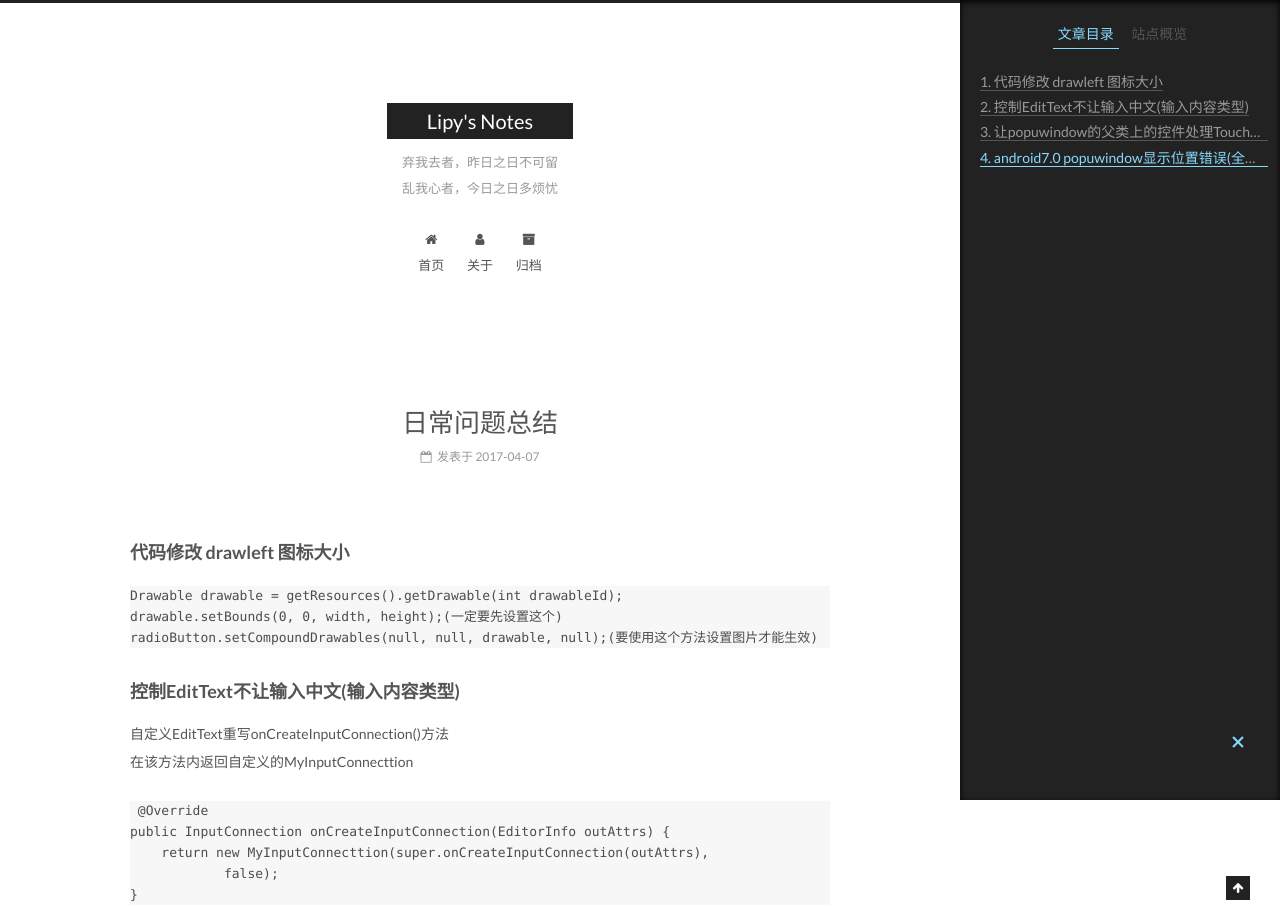
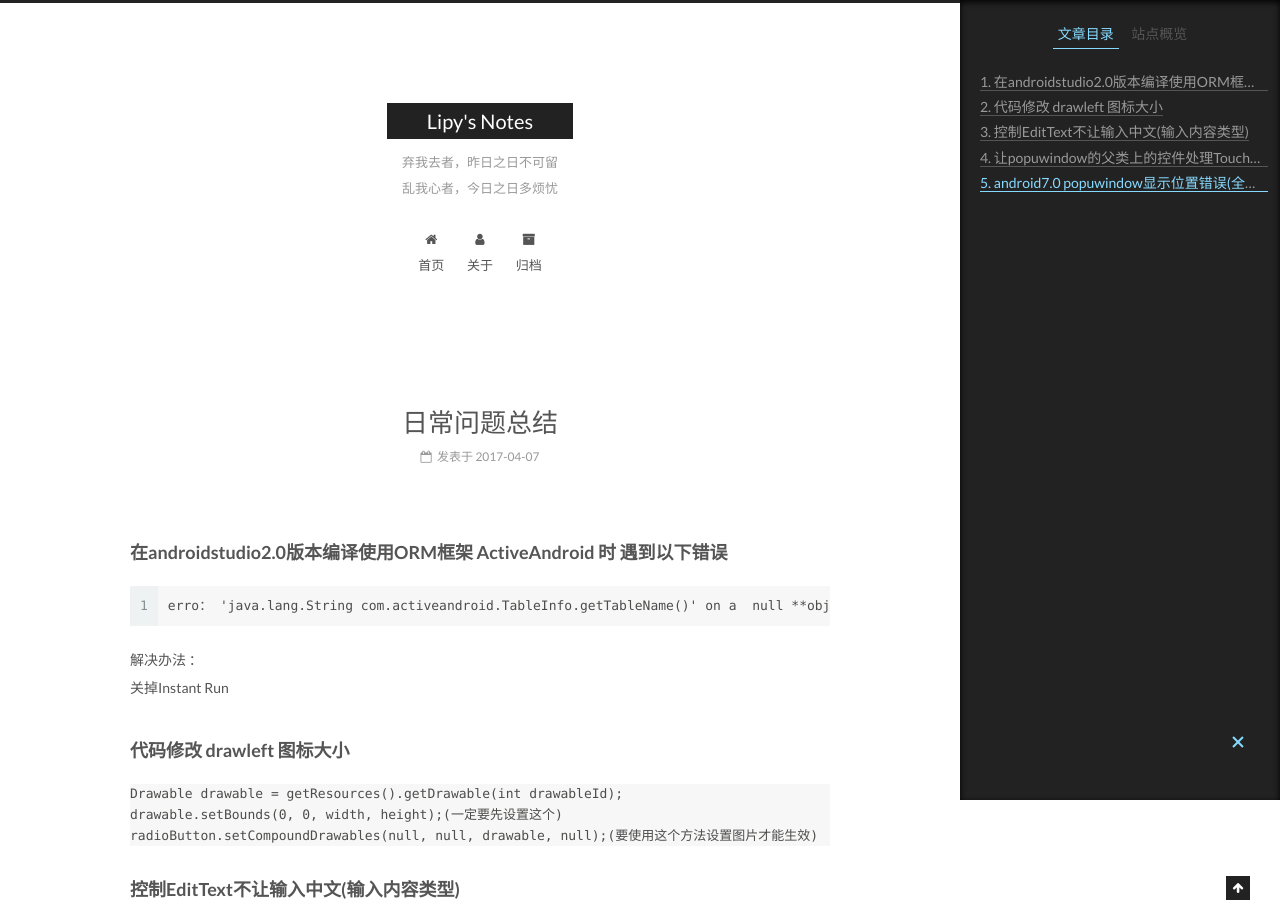
Before and after one commit to lpy19930103/lipy.github.io, a plain HTML site: page 2017/04/07/日常问题总结/index.html in a window 1280 px wide. Shown: the top 908 px of the page. Drawn offline with Linux system fonts and the light colour scheme.

Commit message:
Site updated: 2017-05-05 10:22:47

```diff
--- a/2017/04/07/日常问题总结/index.html
+++ b/2017/04/07/日常问题总结/index.html
@@ -87,17 +87,17 @@
 
 
 
-<meta name="description" content="代码修改 drawleft 图标大小Drawable drawable = getResources().getDrawable(int drawableId); drawable.setBounds(0, 0, width, height);(一定要先设置这个) radioButton.setCompoundDrawables(null, null, drawable, null);(要使用这个">
+<meta name="description" content="在androidstudio2.0版本编译使用ORM框架 ActiveAndroid 时 遇到以下错误1erro： &amp;apos;java.lang.String com.activeandroid.TableInfo.getTableName()&amp;apos; on a  null **object** reference. 解决办法 ：关掉Instant Run 代码修改 drawleft 图标大">
 <meta name="keywords">
 <meta property="og:type" content="article">
 <meta property="og:title" content="日常问题总结">
 <meta property="og:url" content="http://lipy.tech/2017/04/07/日常问题总结/index.html">
 <meta property="og:site_name" content="Lipy's Notes">
-<meta property="og:description" content="代码修改 drawleft 图标大小Drawable drawable = getResources().getDrawable(int drawableId); drawable.setBounds(0, 0, width, height);(一定要先设置这个) radioButton.setCompoundDrawables(null, null, drawable, null);(要使用这个">
-<meta property="og:updated_time" content="2017-04-07T09:33:48.000Z">
+<meta property="og:description" content="在androidstudio2.0版本编译使用ORM框架 ActiveAndroid 时 遇到以下错误1erro： &amp;apos;java.lang.String com.activeandroid.TableInfo.getTableName()&amp;apos; on a  null **object** reference. 解决办法 ：关掉Instant Run 代码修改 drawleft 图标大">
+<meta property="og:updated_time" content="2017-05-05T02:21:02.000Z">
 <meta name="twitter:card" content="summary">
 <meta name="twitter:title" content="日常问题总结">
-<meta name="twitter:description" content="代码修改 drawleft 图标大小Drawable drawable = getResources().getDrawable(int drawableId); drawable.setBounds(0, 0, width, height);(一定要先设置这个) radioButton.setCompoundDrawables(null, null, drawable, null);(要使用这个">
+<meta name="twitter:description" content="在androidstudio2.0版本编译使用ORM框架 ActiveAndroid 时 遇到以下错误1erro： &amp;apos;java.lang.String com.activeandroid.TableInfo.getTableName()&amp;apos; on a  null **object** reference. 解决办法 ：关掉Instant Run 代码修改 drawleft 图标大">
 
 
 
@@ -322,7 +322,9 @@
 
 
 
-        <h3 id="代码修改-drawleft-图标大小"><a href="#代码修改-drawleft-图标大小" class="headerlink" title="代码修改 drawleft 图标大小"></a>代码修改 drawleft 图标大小</h3><pre><code>Drawable drawable = getResources().getDrawable(int drawableId);
+        <h3 id="在androidstudio2-0版本编译使用ORM框架-ActiveAndroid-时-遇到以下错误"><a href="#在androidstudio2-0版本编译使用ORM框架-ActiveAndroid-时-遇到以下错误" class="headerlink" title="在androidstudio2.0版本编译使用ORM框架 ActiveAndroid 时 遇到以下错误"></a>在androidstudio2.0版本编译使用ORM框架 ActiveAndroid 时 遇到以下错误</h3><figure class="highlight plain"><table><tr><td class="gutter"><pre><div class="line">1</div></pre></td><td class="code"><pre><div class="line">erro： &apos;java.lang.String com.activeandroid.TableInfo.getTableName()&apos; on a  null **object** reference.</div></pre></td></tr></table></figure>
+<p>解决办法 ：<br>关掉Instant Run</p>
+<h3 id="代码修改-drawleft-图标大小"><a href="#代码修改-drawleft-图标大小" class="headerlink" title="代码修改 drawleft 图标大小"></a>代码修改 drawleft 图标大小</h3><pre><code>Drawable drawable = getResources().getDrawable(int drawableId);
 drawable.setBounds(0, 0, width, height);(一定要先设置这个)
 radioButton.setCompoundDrawables(null, null, drawable, null);(要使用这个方法设置图片才能生效)
 </code></pre><h3 id="控制EditText不让输入中文-输入内容类型"><a href="#控制EditText不让输入中文-输入内容类型" class="headerlink" title="控制EditText不让输入中文(输入内容类型)"></a>控制EditText不让输入中文(输入内容类型)</h3><p>自定义EditText重写onCreateInputConnection()方法<br>在该方法内返回自定义的MyInputConnecttion</p>
@@ -532,7 +534,7 @@ public InputConnection onCreateInputConnection(EditorInfo outAttrs) {
 
 
 
-              <div class="post-toc-content"><ol class="nav"><li class="nav-item nav-level-3"><a class="nav-link" href="#代码修改-drawleft-图标大小"><span class="nav-number">1.</span> <span class="nav-text">代码修改 drawleft 图标大小</span></a></li><li class="nav-item nav-level-3"><a class="nav-link" href="#控制EditText不让输入中文-输入内容类型"><span class="nav-number">2.</span> <span class="nav-text">控制EditText不让输入中文(输入内容类型)</span></a></li><li class="nav-item nav-level-3"><a class="nav-link" href="#让popuwindow的父类上的控件处理Touch事件-不让自处理"><span class="nav-number">3.</span> <span class="nav-text">让popuwindow的父类上的控件处理Touch事件,不让自处理</span></a></li><li class="nav-item nav-level-3"><a class="nav-link" href="#android7-0-popuwindow显示位置错误-全屏置顶"><span class="nav-number">4.</span> <span class="nav-text">android7.0 popuwindow显示位置错误(全屏置顶)</span></a></li></ol></div>
+              <div class="post-toc-content"><ol class="nav"><li class="nav-item nav-level-3"><a class="nav-link" href="#在androidstudio2-0版本编译使用ORM框架-ActiveAndroid-时-遇到以下错误"><span class="nav-number">1.</span> <span class="nav-text">在androidstudio2.0版本编译使用ORM框架 ActiveAndroid 时 遇到以下错误</span></a></li><li class="nav-item nav-level-3"><a class="nav-link" href="#代码修改-drawleft-图标大小"><span class="nav-number">2.</span> <span class="nav-text">代码修改 drawleft 图标大小</span></a></li><li class="nav-item nav-level-3"><a class="nav-link" href="#控制EditText不让输入中文-输入内容类型"><span class="nav-number">3.</span> <span class="nav-text">控制EditText不让输入中文(输入内容类型)</span></a></li><li class="nav-item nav-level-3"><a class="nav-link" href="#让popuwindow的父类上的控件处理Touch事件-不让自处理"><span class="nav-number">4.</span> <span class="nav-text">让popuwindow的父类上的控件处理Touch事件,不让自处理</span></a></li><li class="nav-item nav-level-3"><a class="nav-link" href="#android7-0-popuwindow显示位置错误-全屏置顶"><span class="nav-number">5.</span> <span class="nav-text">android7.0 popuwindow显示位置错误(全屏置顶)</span></a></li></ol></div>
 
 
           </div>
--- a/css/main.css
+++ b/css/main.css
@@ -1698,7 +1698,7 @@ pre .javascript .function {
   width: 4px;
   height: 4px;
   border-radius: 50%;
-  background: #ff8591;
+  background: #ffffe7;
 }
 .links-of-blogroll {
   font-size: 13px;
```
Also changed, not shown: index.html (+3 -1 lines).
